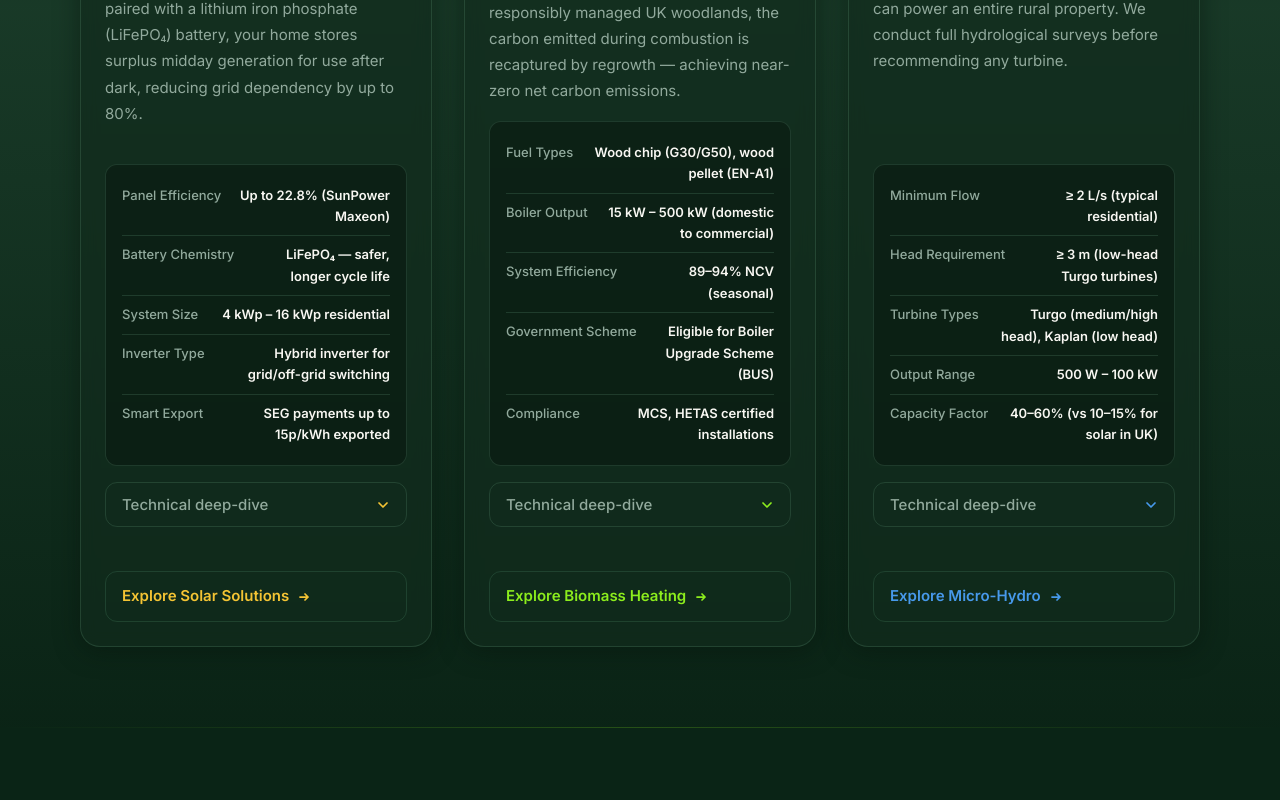
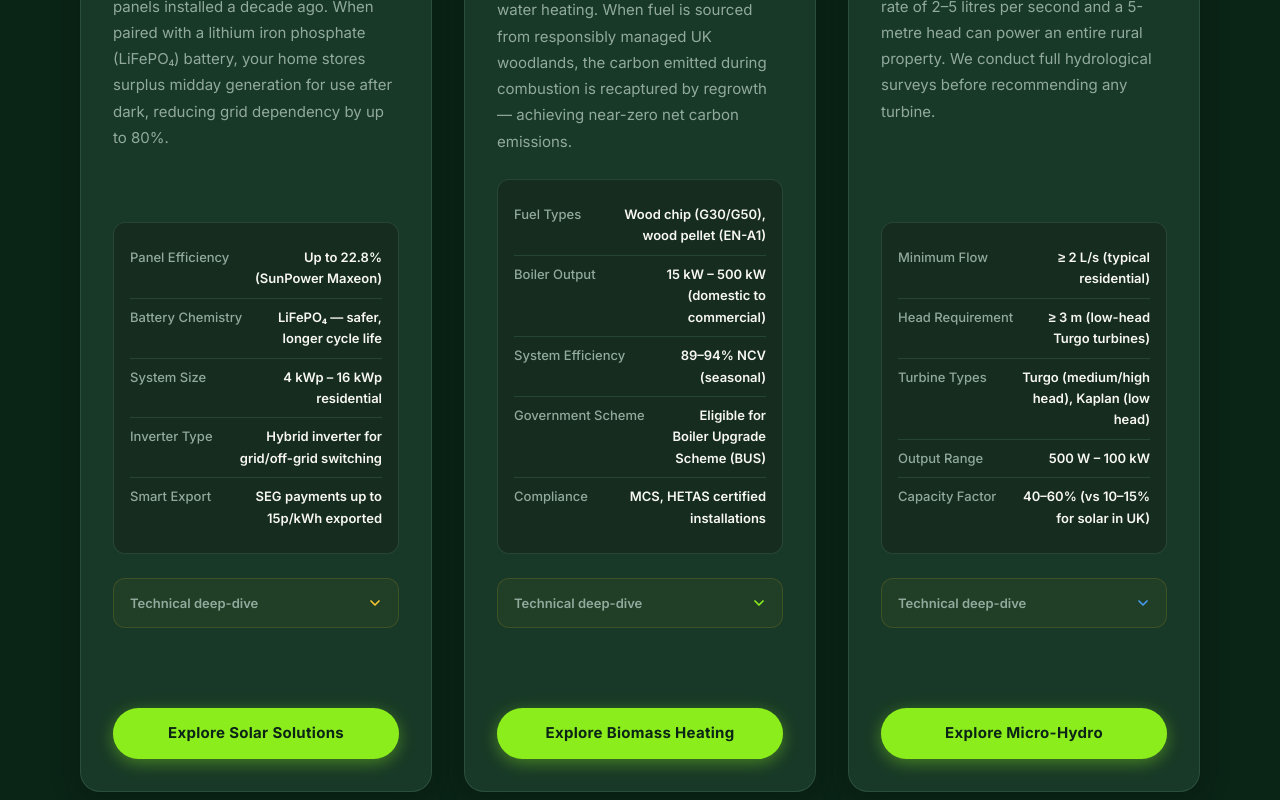
Before and after one commit to ItzBagelx/energy-showcase, a React (Vite) app: page / in a window 1280 px wide. Shown: the part 1800-2600 px from the top of the page. Built offline with nearby package versions, Linux system fonts and the light colour scheme.

Commit message:
Update Services UI to match ROICalculator aesthetics

```diff
--- a/src/components/Services.css
+++ b/src/components/Services.css
@@ -1,11 +1,16 @@
 /* Services.css */
 .services-section {
-  background: linear-gradient(
-    to bottom,
-    var(--clr-forest) 0%,
-    var(--clr-pine) 50%,
-    var(--clr-forest) 100%
-  );
+  background: var(--clr-forest);
+  position: relative;
+}
+.services-section::before {
+  content: '';
+  position: absolute;
+  top: 0;
+  left: 0;
+  right: 0;
+  height: 1px;
+  background: linear-gradient(90deg, transparent, var(--clr-lime-glow), transparent);
 }
 
 .section-header {
@@ -34,21 +39,20 @@
 .service-card {
   display: flex;
   flex-direction: column;
-  gap: var(--space-4);
-  padding: var(--space-6);
-  background: hsla(147, 40%, 12%, 0.7);
+  gap: var(--space-6);
+  padding: var(--space-8);
+  background: var(--clr-pine);
   border: 1px solid var(--clr-border);
   border-radius: var(--radius-lg);
   box-shadow: var(--shadow-card);
   position: relative;
   overflow: hidden;
-  transition: transform 0.3s var(--ease-out-quart), box-shadow 0.3s var(--ease-out-quart), border-color 0.3s;
-  backdrop-filter: blur(8px);
+  transition: transform var(--transition-base), box-shadow var(--transition-base), border-color var(--transition-base);
 }
 
 .service-card:hover {
   transform: translateY(-4px);
-  border-color: hsla(147, 40%, 50%, 0.3);
+  border-color: var(--accent-glow, var(--clr-lime-glow));
   box-shadow:
     var(--shadow-card),
     0 0 40px var(--accent-glow, hsla(88, 85%, 52%, 0.12));
@@ -62,20 +66,20 @@
   right: 0;
   height: 2px;
   background: linear-gradient(90deg, var(--accent, var(--clr-lime)), transparent);
-  border-radius: var(--radius-lg) var(--radius-lg) 0 0;
 }
 
 .service-eyebrow {
   font-size: var(--text-xs);
   font-weight: 700;
-  letter-spacing: 0.1em;
   text-transform: uppercase;
-  color: var(--accent, var(--clr-lime));
+  letter-spacing: 0.08em;
+  color: var(--clr-muted);
 }
 
 .service-title {
+  font-family: var(--font-display);
   font-size: var(--text-xl);
-  font-family: var(--font-display);
+  font-weight: 700;
   color: var(--clr-cream);
   line-height: 1.25;
 }
@@ -92,8 +96,8 @@
   display: flex;
   flex-direction: column;
   gap: 0;
-  padding: var(--space-3) var(--space-4);
-  background: hsla(147, 55%, 5%, 0.5);
+  padding: var(--space-4) var(--space-4);
+  background: hsla(147, 30%, 10%, 0.5);
   border-radius: var(--radius-md);
   border: 1px solid var(--clr-border);
 }
@@ -125,14 +129,14 @@
   align-items: center;
   justify-content: space-between;
   width: 100%;
-  padding: var(--space-3) var(--space-4);
-  background: transparent;
-  border: 1px solid var(--clr-border);
+  padding: var(--space-4);
+  background: hsla(45, 70%, 50%, 0.05);
+  border: 1px solid hsla(45, 70%, 50%, 0.15);
   border-radius: var(--radius-md);
   color: var(--clr-muted);
   font-family: var(--font-body);
-  font-size: var(--text-sm);
-  font-weight: 500;
+  font-size: var(--text-xs);
+  font-weight: 600;
   cursor: pointer;
   transition: background 0.2s, border-color 0.2s, color 0.2s;
 }
@@ -167,26 +171,11 @@
   font-size: var(--text-sm);
   color: var(--clr-muted);
   line-height: 1.75;
-  padding-top: var(--space-3);
+  padding-top: var(--space-4);
 }
 
 /* ── CTA link ── */
 .service-cta {
-  display: inline-flex;
-  align-items: center;
-  gap: var(--space-2);
-  margin-top: auto;
-  padding: var(--space-3) var(--space-4);
-  border-radius: var(--radius-md);
-  border: 1px solid hsla(147, 30%, 50%, 0.2);
-  color: var(--accent, var(--clr-lime));
-  font-size: var(--text-sm);
-  font-weight: 600;
-  text-decoration: none;
-  transition: background 0.2s, border-color 0.2s, gap 0.2s;
+  display: inline-block;
+  margin-top: var(--space-4);
 }
-.service-cta:hover {
-  background: var(--accent-glow, var(--clr-lime-glow));
-  border-color: var(--accent, var(--clr-lime));
-  gap: var(--space-3);
-}
--- a/src/components/Services.jsx
+++ b/src/components/Services.jsx
@@ -171,11 +171,8 @@ function ServiceCard({ service, isExpanded, onToggle, delayClass }) {
       </div>
 
       {/* CTA */}
-      <a href="#contact" className="service-cta">
+      <a href="#contact" className="btn btn-primary w-full text-center service-cta">
         {cta}
-        <svg width="14" height="14" viewBox="0 0 14 14" fill="none" aria-hidden="true">
-          <path d="M3 7h8M8 4l3 3-3 3" stroke="currentColor" strokeWidth="1.75" strokeLinecap="round" strokeLinejoin="round"/>
-        </svg>
       </a>
     </article>
   );
```
